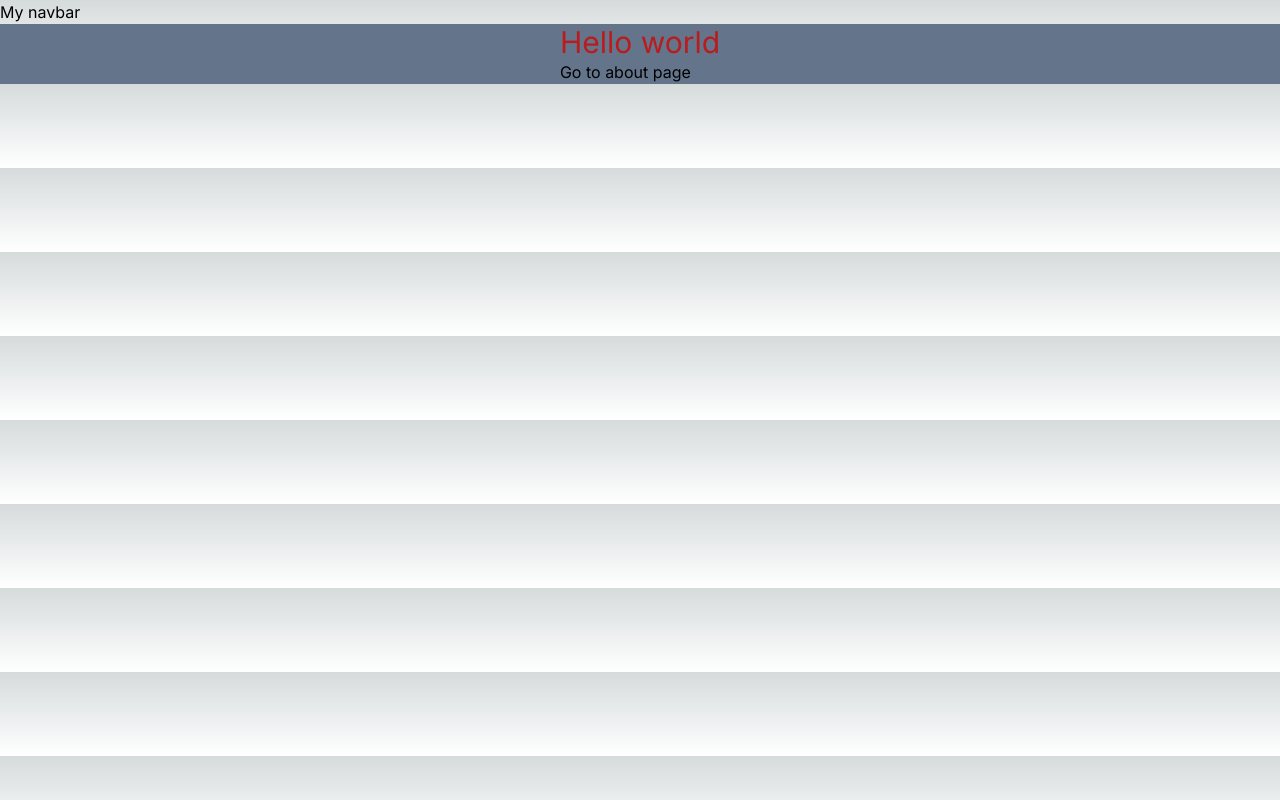
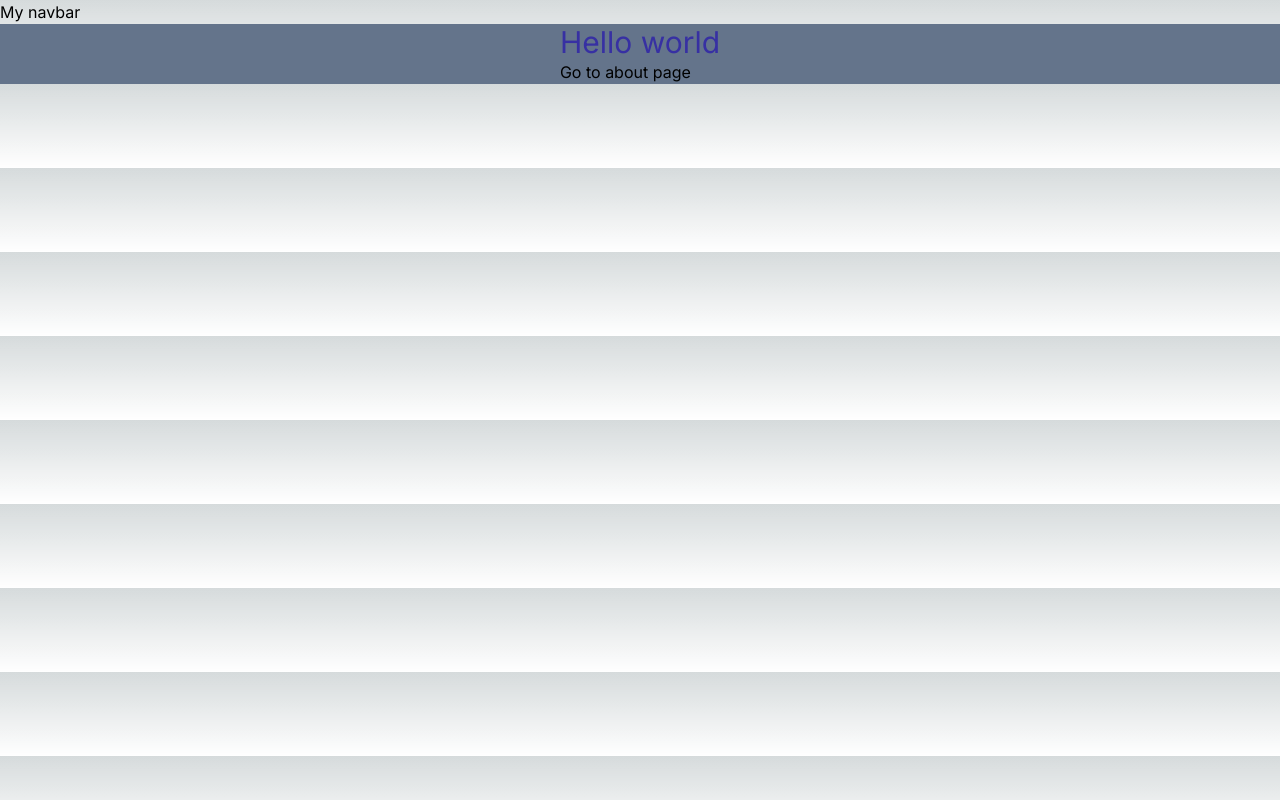
Before and after one commit to viktor-codes/next_practice, a Next.js app: page / in a window 1280 px wide. Built offline with nearby package versions, Linux system fonts and the light colour scheme.

Commit message:
Add metadata to Home page

```diff
--- a/app/page.tsx
+++ b/app/page.tsx
@@ -1,10 +1,16 @@
 import Image from "next/image";
 import Link from "next/link";
+import type { Metadata } from 'next'
+
+export const metadata: Metadata = {
+  title: 'My Personal Blog - Thoughts on Technology, Travel, and Life',
+  description: 'Join me on my personal blog where I share my thoughts on the latest in technology, my travel adventures, and musings on life. Updated weekly!',
+}
 
 export default function Home() {
   return (
     <main className="min-h-full grid place-content-center bg-slate-500">
-      <h1 className="text-3xl text-red-700">Hello world</h1>
+      <h1 className="text-3xl text-indigo-800">Hello world</h1>
       <Link href="/about">
         Go to about page
       </Link>
```
